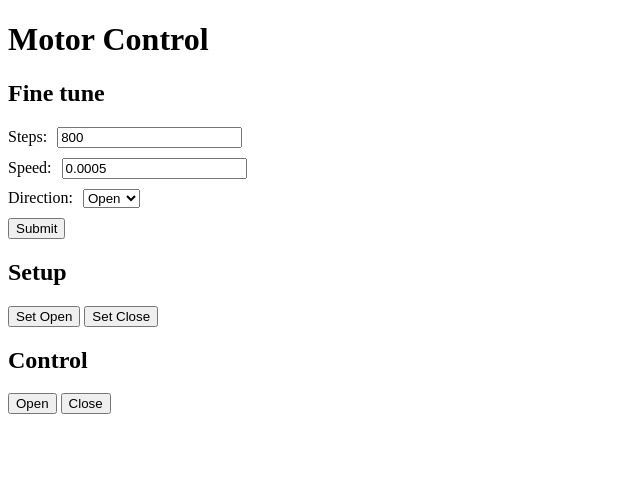
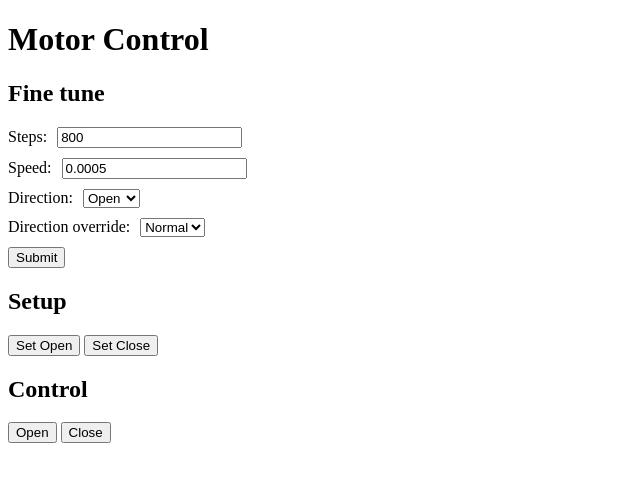
Before and after one commit to ccurielrodrigo/R-VRSelfCo, a Flask app: page / in a window 1280 px wide. Shown: the top 477 px of the page, without its empty margins (0-640 px from the left). Run offline with Flask 2, Linux system fonts and the light colour scheme.

Commit message:
Changes on direction override

```diff
--- a/app.py
+++ b/app.py
@@ -71,7 +71,10 @@ def tune_post():
     # Obtain the number of steps and direction
     steps = data.get('steps')
     direction = data.get('direction')
+    direction_override = data.get('direction_override')
     speed = data.get('speed')
+
+    print(direction_override)
 
     # Validate the information obtained
     if steps is None or direction is None or speed is None:
--- a/templates/index.html
+++ b/templates/index.html
@@ -42,6 +42,14 @@
                 <option value="CLOSE">Close</option>
             </select>
         </div>
+        <div class="form-row">
+            <label for="direction-override">Direction override:</label>
+            <select id="direction-override" name="direction-override" required>
+                <option value="NORMAL">Normal</option>
+                <option value="OPEN_ONLY">Open</option>
+                <option value="CLOSE_ONLY">Close</option>
+            </select>
+        </div>
         <button type="submit">Submit</button>
     </form>
 
@@ -66,12 +74,18 @@
                 event.preventDefault();
                 var steps = $("#steps").val();
                 var direction = $("#direction").val();
+                var directionOverride = $("#direction-override").val();
                 var speed = $("#speed").val();
                 $.ajax({
                     url: '/tune',
                     type: 'POST',
                     contentType: 'application/json',
-                    data: JSON.stringify({ steps: parseInt(steps), direction: direction, speed: parseFloat(speed) }),
+                    data: JSON.stringify({
+                        steps: parseInt(steps),
+                        direction: direction,
+                        direction_override: directionOverride,
+                        speed: parseFloat(speed)
+                    }),
                     success: function (response) {
                         console.log("Motor moved " + steps + " steps " + direction + " at speed " + speed);
                     },
```
